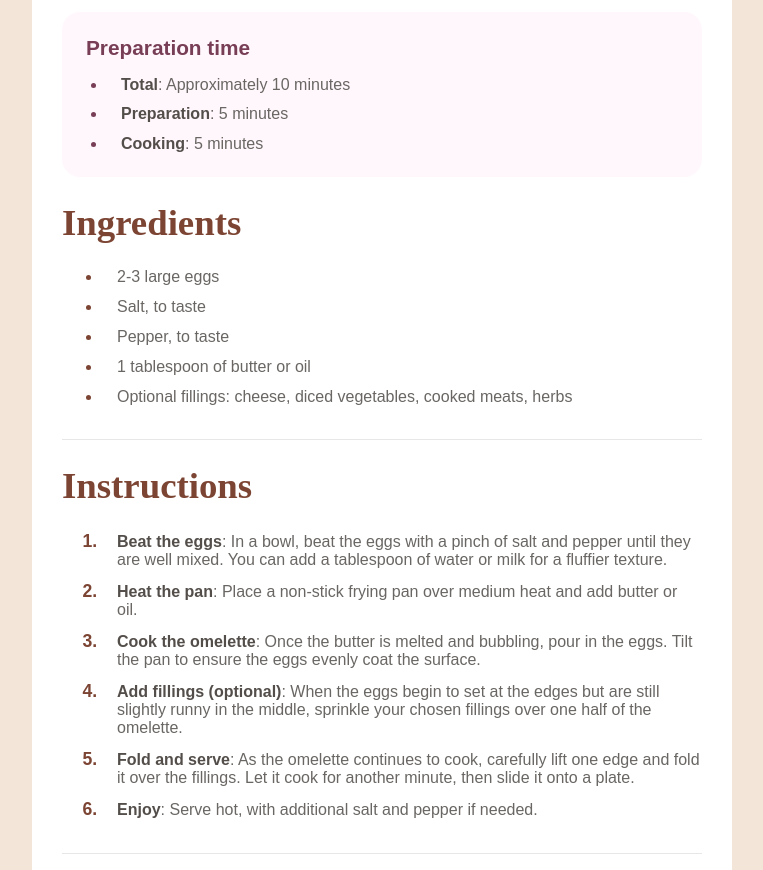
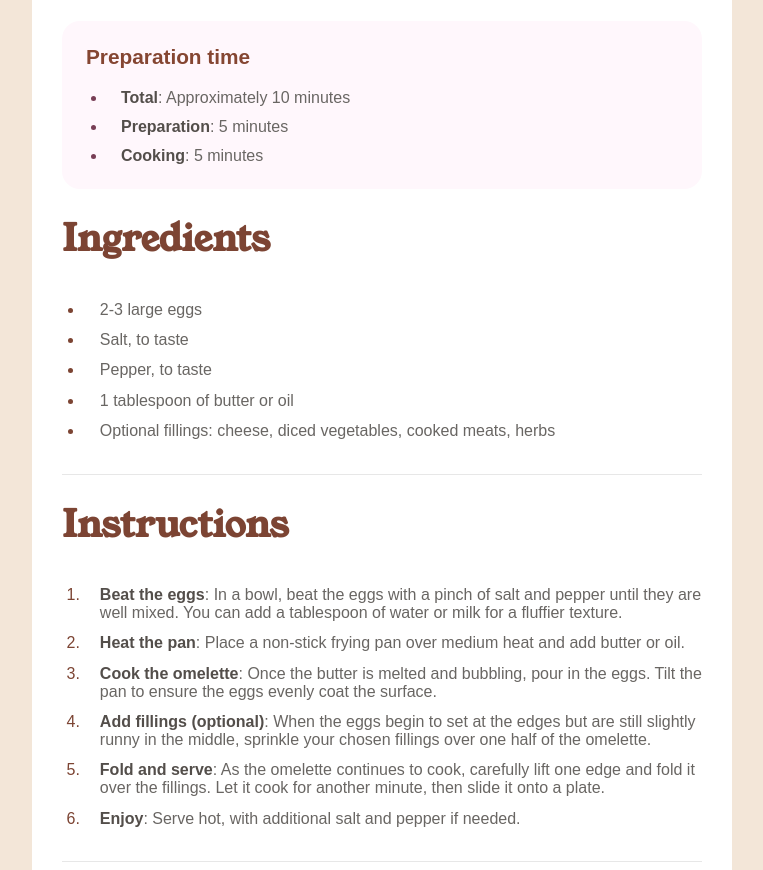
Before and after one commit to Born2Flex/recipe-page, a plain HTML site: page index.html in a window 1280 px wide. Shown: the part 574-1444 px from the top of the page, without its empty margins (258-1021 px from the left). Drawn offline with Linux system fonts and the light colour scheme.

Commit message:
Refactoring

```diff
--- a/index.html
+++ b/index.html
@@ -2,14 +2,11 @@
 <html lang="en">
 <head>
   <meta charset="UTF-8">
-  <meta name="viewport" content="width=device-width, initial-scale=1.0"> <!-- displays site properly based on user's device -->
-
+  <meta name="viewport" content="width=device-width, initial-scale=1.0">
   <link rel="icon" type="image/png" sizes="32x32" href="./assets/images/favicon-32x32.png">
   <link rel="stylesheet" href="./styles.css">
-
-  <title>Frontend Mentor | Recipe page</title>
-
-  <!-- Feel free to remove these styles or customise in your own stylesheet 👍 -->
+  <link rel="stylesheet" href="./responsive.css">
+  <title>Recipe Page</title>
   <style>
     .attribution { font-size: 11px; text-align: center; }
     .attribution a { color: hsl(228, 45%, 44%); }
@@ -19,13 +16,13 @@
   <main>
     <section class="card">
       <figure class="main-picture">
-        <img src="./assets/images/image-omelette.jpeg" alt="omlette image"/>
+        <img src="./assets/images/image-omelette.jpeg" alt="Omelette Image"/>
       </figure>
       <section class="content">
         <h2>Simple Omelette Recipe</h2>
         <p class="description">
           An easy and quick dish, perfect for any meal. This classic omelette combines beaten eggs cooked
-    to perfection, optionally filled with your choice of cheese, vegetables, or meats.
+          to perfection, optionally filled with your choice of cheese, vegetables, or meats.
         </p>
         <section class="cooking-time">
           <h4>Preparation time</h4>
@@ -50,14 +47,14 @@
           <h3 class="section-header">Instructions</h3>
           <ol>
             <li><b>Beat the eggs</b>: In a bowl, beat the eggs with a pinch of salt and pepper until they are well mixed.
-    You can add a tablespoon of water or milk for a fluffier texture.</li>
+            You can add a tablespoon of water or milk for a fluffier texture.</li>
             <li><b>Heat the pan</b>: Place a non-stick frying pan over medium heat and add butter or oil.</li>
             <li><b>Cook the omelette</b>: Once the butter is melted and bubbling, pour in the eggs. Tilt the pan to ensure
-    the eggs evenly coat the surface.</li>
+            the eggs evenly coat the surface.</li>
             <li><b>Add fillings (optional)</b>: When the eggs begin to set at the edges but are still slightly runny in the
-    middle, sprinkle your chosen fillings over one half of the omelette.</li>
+            middle, sprinkle your chosen fillings over one half of the omelette.</li>
             <li><b>Fold and serve</b>: As the omelette continues to cook, carefully lift one edge and fold it over the
-    fillings. Let it cook for another minute, then slide it onto a plate.</li>
+            fillings. Let it cook for another minute, then slide it onto a plate.</li>
             <li><b>Enjoy</b>: Serve hot, with additional salt and pepper if needed.</li>
           </ol>
         </section>
@@ -87,9 +84,5 @@
       </section>
     </section>
   </main>
-  <!-- <div class="attribution">
-    Challenge by <a href="https://www.frontendmentor.io?ref=challenge" target="_blank">Frontend Mentor</a>.
-    Coded by <a href="#">Your Name Here</a>.
-  </div> -->
 </body>
 </html>
--- /dev/null
+++ b/responsive.css
@@ -0,0 +1,21 @@
+@media (min-width: 700px) {
+    main {
+        padding: 5% 0;
+    }
+
+    .card {
+        border-radius: 20px;
+        padding: 30px;
+        width: 50%;
+    }
+
+    .main-picture img {
+        border-radius: 15px;
+    }
+}
+
+@media (max-width: 700px) {
+    .content {
+        padding: 0 5%;
+    }
+}
--- a/styles.css
+++ b/styles.css
@@ -1,64 +1,46 @@
-@font-face {
-    font-family: "YoungSerif-Regular";
-    src: url("./assets/fonts/young-serif/YoungSerif-Regular.ttf") format("ttf");
-}
+@import url('https://fonts.googleapis.com/css2?family=Outfit:wght@100..900&family=Young+Serif&display=swap');
 
 html, body {
     height: 100%;
     margin: 0;
+    font-family: Arial, Helvetica, sans-serif;
+    color: #696663;
 }
 
 main {
     display: flex;
     justify-content: center;
-    background-color: #f3e5d8;
-    font-family: Arial, Helvetica, sans-serif;
-    color: #696663;
+    background-color: hsl(30, 54%, 90%);
+    padding: 5% 0;
 }
 
 .card {
     background-color: white;
     width: 100%;
+    border-radius: 20px;
+    padding: 30px;
 }
 
-@media (min-width: 700px) {
-    main {
-        padding: 5% 0;
-    }
-
-    .card {
-        border-radius: 20px;
-        padding: 30px;
-        width: 50%;
-    }
-
-    .main-picture img {
-        border-radius: 15px;
-    }
+.main-picture img {
+    width: 100%;
+    border-radius: 15px;
 }
 
-@media (max-width: 700px) {
-    .content {
-        padding: 0 5%;
-    }
-}
-
-
-.main-picture {
-    width: 100%;
+.card h2, .section-header {
+    font-family: 'Young Serif';
+    color: #42403f;
     margin: 0;
-}
-
-.main-picture img{
-    width: 100%;
 }
 
 .card h2 {
     font-size: 3.3rem;
-    font-family: 'YoungSerif-Regular';
-    color: #42403f;
-    margin: 0;
     padding: 1.5rem 0;
+}
+
+.section-header {
+    font-size: 2.3rem;
+    color: #7c4433;
+    margin: 1.5rem 0;
 }
 
 .description {
@@ -66,24 +48,39 @@ main {
     margin: 0;
 }
 
+.cooking-time, .cooking, .nutrition {
+    margin-top: 1.5rem;
+}
+
 .cooking-time {
     background-color: #fff7fc;
     border-radius: 18px;
     padding: 24px;
-    margin-top: 1.5rem;
 }
 
 .cooking-time h4 {
     font-size: 1.3rem;
-    color: #783e55;
+    color: hsl(14, 45%, 36%);
     margin: 0;
     padding-bottom: 0.5rem;
 }
 
-.cooking-time ul {
+ul, ol {
+    margin: 0;
     padding-left: 3.5%;
-    margin-top: 0.5rem;
-    margin-bottom: 0;
+}
+
+li {
+    padding-left: 2.5%;
+    padding-top: 2%;
+}
+
+li::marker {
+    color: #7c4433;
+}
+
+.cooking-time li::marker {
+    color: #783e55;
 }
 
 b {
@@ -91,40 +88,11 @@ b {
     font-weight: bold;
 }
 
-li:not(:first-child) {
-    padding-top: 2%;
-}
-
-.cooking-time li::marker {
-    color: #783e55;
-}
-
-li::marker {
-    color: #7c4433;
-}
-
-.section-header {
-    font-size: 2.3rem;
-    font-family: 'YoungSerif-Regular';
-    color: #7c4433;
-    margin: 1.5rem 0;
-}
-
 hr {
-    font-size: 1px;
     background-color: #e7e7e7;
     border: none;
     height: 1px;
     margin-top: 2.1rem;
-}
-
-li {
-    padding-left: 2.5%;
-}
-
-ol li::marker {
-    font-size: 1.1rem;
-    font-weight: bolder;
 }
 
 table {
@@ -133,14 +101,12 @@ table {
     border-collapse: collapse;
 }
 
-tr {
-    width: 100%;
-    font-size: 1.1rem;
+tr:not(:last-child) {
+    border-bottom: 1px solid #e7e7e7;
 }
 
-tr:not(:last-child) {
-    border-bottom: 1px solid #e7e7e7;
-    padding-bottom: 10%;
+td {
+    padding: 1%;
 }
 
 td:first-child {
@@ -151,7 +117,3 @@ td:last-child {
     color: #7c4433;
     font-weight: bolder;
 }
-
-td {
-    padding: 1%;
-}
```
Also changed, not shown: design/desktop-design.jpg (deleted), design/mobile-design.jpg (deleted), 2 other files.
